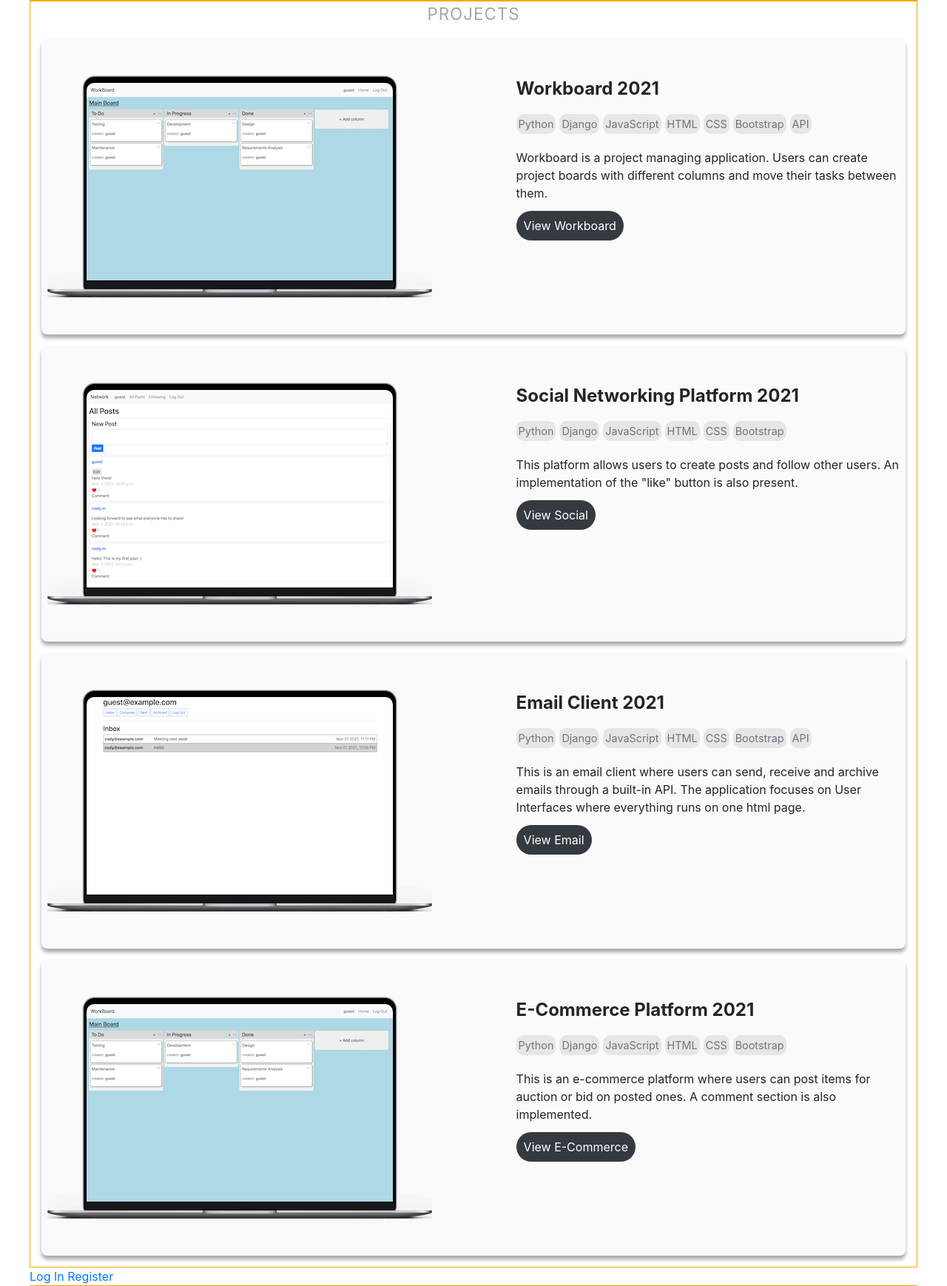
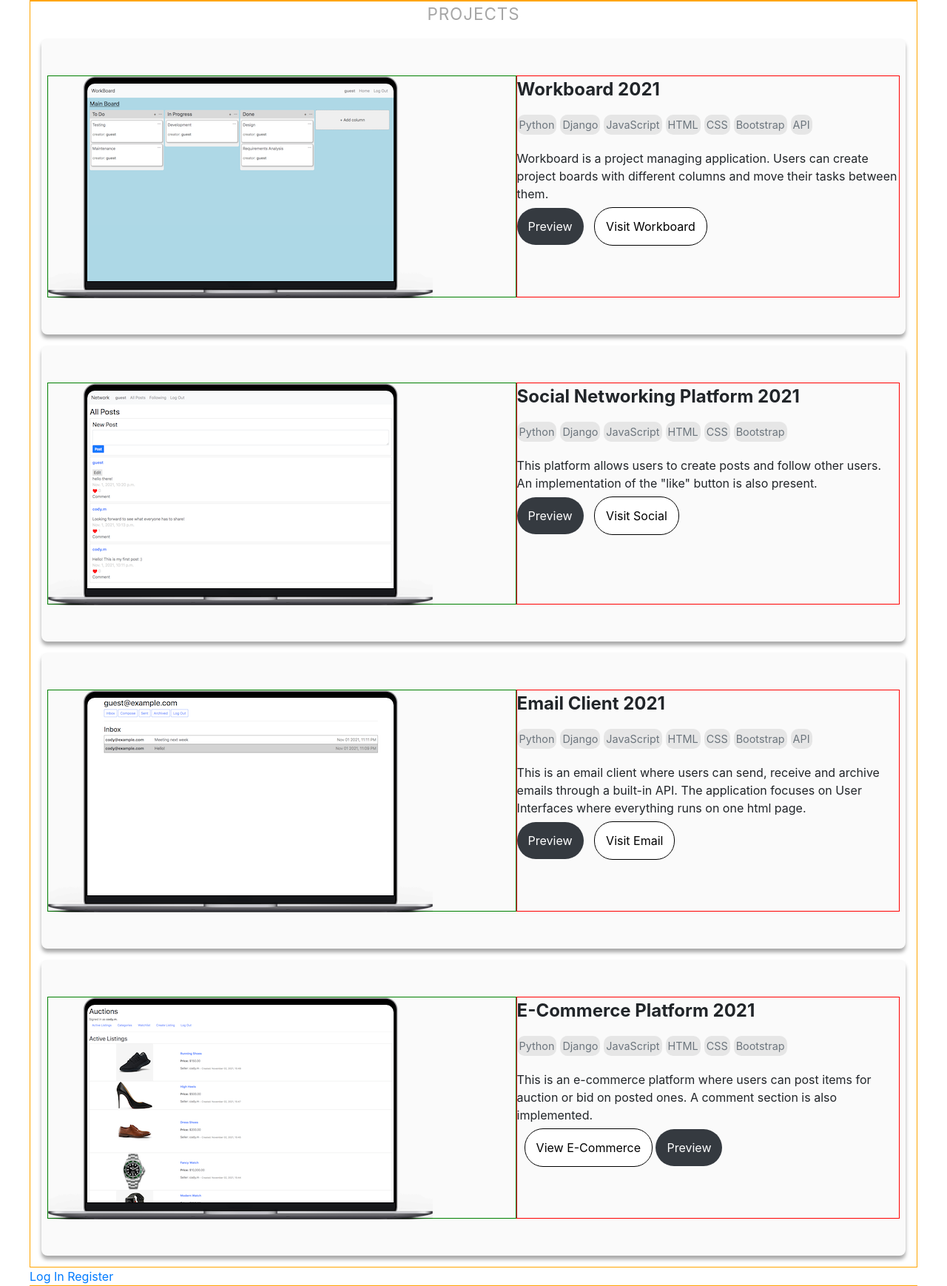
Before and after one commit to Cody06/portfolio-django, a Django app: page / in a window 1280 px wide. Shown: the part 599-2337 px from the top of the page at 74% size. Run offline with Django 3.2, Linux system fonts and the light colour scheme; some libraries are stand-ins or nearby versions.

Commit message:
Refactored

```diff
--- a/e_commerce/templates/commerce/categories-list.html
+++ b/e_commerce/templates/commerce/categories-list.html
@@ -1,4 +1,6 @@
 {% extends "commerce/layout.html" %}
+
+{% block title %} - Categories {% endblock %}
 
 {% block body %}
 	<h3>List of categories:</h3>
--- a/e_commerce/templates/commerce/create-listing.html
+++ b/e_commerce/templates/commerce/create-listing.html
@@ -1,4 +1,6 @@
 {% extends "commerce/layout.html" %}
+
+{% block title %} - New Listing {% endblock %}
 
 {% block body %}
 
--- a/e_commerce/templates/commerce/index.html
+++ b/e_commerce/templates/commerce/index.html
@@ -1,5 +1,7 @@
 {% extends "commerce/layout.html" %}
 {% load humanize %}<!-- Format large numbers with comma 1/3 (add the app in settings.py for 3/3)-->
+
+{% block title %}{% endblock %}
 
 {% block body %}
     {% if page == "category" %}
--- a/e_commerce/templates/commerce/layout.html
+++ b/e_commerce/templates/commerce/layout.html
@@ -3,7 +3,11 @@
 <!DOCTYPE html>
 <html lang="en">
     <head>
-        <title>{% block title %}E-Commerce{% endblock %}</title>
+        <meta charste="UTF-8">
+        <meta name="viewport" content="width=device-width, initial-scale=1.0">
+        <title>E-Commerce{% block title %}{% endblock %}</title>
+        <link rel="sortcut icon" href="{% static 'landing_page/pics/cm-logo.png' %}">
+
         <link rel="stylesheet" href="https://stackpath.bootstrapcdn.com/bootstrap/4.4.1/css/bootstrap.min.css" integrity="sha384-Vkoo8x4CGsO3+Hhxv8T/Q5PaXtkKtu6ug5TOeNV6gBiFeWPGFN9MuhOf23Q9Ifjh" crossorigin="anonymous">
         <link href="{% static 'commerce/styles.css' %}" rel="stylesheet">
     </head>
--- a/e_commerce/templates/commerce/listing-normal.html
+++ b/e_commerce/templates/commerce/listing-normal.html
@@ -2,9 +2,7 @@
 {% extends "commerce/layout.html" %}
 {% load humanize %}
 
-{% block title %}
-	Auctions - {{listing.title }}
-{% endblock %}
+{% block title %} - Listing: {{listing.title }} {% endblock %}
 
 {% block body %}
 	<h2>Listing: {{ listing.title }}{% if not listing.active %} (CLOSED){% endif %}</h2>
--- a/e_commerce/templates/commerce/listing.html
+++ b/e_commerce/templates/commerce/listing.html
@@ -1,9 +1,7 @@
 {% extends "commerce/layout.html" %}
 {% load humanize %}<!-- Format large numbers with comma 1/3 (settings.py for 3/3)-->
 
-{% block title %}
-	Auctions - {{listing.title }}
-{% endblock %}
+{% block title %} - Listing: {{listing.title }} {% endblock %}
 
 {% block body %}
 	<h2>Listing: {{ listing.title }}{% if not listing.active %} (CLOSED){% endif %}</h2>
--- a/e_commerce/templates/commerce/login.html
+++ b/e_commerce/templates/commerce/login.html
@@ -1,4 +1,6 @@
 {% extends "commerce/layout.html" %}
+
+{% block title %} - Login {% endblock %}
 
 {% block body %}
 
--- a/e_commerce/templates/commerce/register.html
+++ b/e_commerce/templates/commerce/register.html
@@ -1,4 +1,6 @@
 {% extends "commerce/layout.html" %}
+
+{% block title %} - Register {% endblock %}
 
 {% block body %}
 
--- a/e_commerce/templates/commerce/watchlist.html
+++ b/e_commerce/templates/commerce/watchlist.html
@@ -1,5 +1,7 @@
 {% extends "commerce/layout.html" %}
 {% load humanize %}
+
+{% block title %} - Watchlist {% endblock %}
 
 {% block body %}
     <h2>Your saved items:</h2>
--- a/e_commerce/urls.py
+++ b/e_commerce/urls.py
@@ -4,9 +4,12 @@ from . import views
 
 urlpatterns = [
     path("", views.index, name="index"),
+    path('guest-path', views.guest_path, name='guest-path'),
+
     path("login", views.login_view, name="login"),
     path("logout", views.logout_view, name="logout"),
     path("register", views.register, name="register"),
+
     path("create-listing", views.create_listing, name="create-listing"),
     path("listing/<int:listing_id>", views.listing_page, name="listing"),
     path("listing-normal", views.listing_normal, name="listing-normal"),
--- a/landing_page/static/landing_page/styles.css
+++ b/landing_page/static/landing_page/styles.css
@@ -8,7 +8,7 @@ html {
 }
 
 body {
-	display: flex;		/* mostly to center the PDF view */
+	display: flex;		/* this centers the PDF view */
 	justify-content: center;
 }
 
@@ -150,6 +150,8 @@ nav {
 	border-radius: 8px;
 	box-shadow: 0 5px 5px #aaaaaa;
 	display: flex;
+	/*flex-wrap: wrap;*/
+	flex-direction: row;
 	flex-wrap: wrap;
 	background-color: rgb(250, 250, 250);
 }
@@ -160,7 +162,7 @@ nav {
 	height: 300px;
 	margin: auto;
 	display: inline-block;
-	/*border: 1px solid red;*/
+	border: 1px solid green;
 }
 
 .project-screenshot {	/* place screenshot in the middle of the laptop screen */
@@ -170,9 +172,10 @@ nav {
 }
 
 .project-info {
-	width: 45%;
+	max-width: 45%;
 	height: 300px;
 	margin: auto;
+	border: 1px solid red;
 }
 
 .project-title {
@@ -190,15 +193,31 @@ nav {
 	margin: 20px 0px;
 }
 .project-btn {
-	background-color: #353A40;
-	color: white;
-	border-radius: 20px;
-	padding: 10px;
+	background-color: white;
+	color: black;
+	border: 1px solid black;
+	border-radius: 25px;
+	padding: 15px;
+	margin-left: 10px;
+
 }
 
 .project-btn:hover {
+	text-decoration: none;
+	border: 1px solid #F2AA4CFF;
+	color: #F2AA4CFF;
+}
+
+.preview-btn {
+	background-color: #353A40;
+	color: white;
+	border-radius: 25px;
+	padding: 15px;
+}
+
+.preview-btn:hover {
+	text-decoration: none;
 	background-color: #F2AA4CFF;
-	text-decoration: none;
 	color: white;
 }
 /*__________________________________________FOOTER__________________________________________*/
--- a/landing_page/templates/landing_page/index.html
+++ b/landing_page/templates/landing_page/index.html
@@ -89,7 +89,8 @@
 							<li>API</li>
 						</ul>
 						<p class="project-description">Workboard is a project managing application. Users can create project boards with different columns and move their tasks between them.</p>
-						<a href="{% url 'workboard:guest-path' %}" target="_blank" class="project-btn">View Workboard</a>
+						<a href="" class="preview-btn">Preview</a>
+						<a href="{% url 'workboard:guest-path' %}" target="_blank" class="project-btn">Visit Workboard</a>
 					</div>
 				</div>
 				<!--____________________________ Social ____________________________-->
@@ -109,14 +110,15 @@
 							<li>Bootstrap</li>
 						</ul>
 						<p class="project-description">This platform allows users to create posts and follow other users. An implementation of the "like" button is also present.</p>
-						<a href="{% url 'social:guest-path' %}" target="_blank" class="project-btn">View Social</a>
+						<a href="" class="preview-btn">Preview</a>
+						<a href="{% url 'social:guest-path' %}" target="_blank" class="project-btn">Visit Social</a>
 					</div>
 				</div>
 				<!--____________________________ Email ____________________________-->
 				<div class="project-container">
 					<div class="project-img">
 						<img src="{% static 'landing_page/pics/laptop_520.png' %}" width="520">
-						<img src="{% static 'landing_page/pics/mail_414.png' %}" class="project-screenshot">
+						<img src="{% static 'landing_page/pics/email_414.png' %}" class="project-screenshot">
 					</div>
 					<div class="project-info">
 						<p class="project-title">Email Client 2021</p>
@@ -130,14 +132,15 @@
 							<li>API</li>
 						</ul>
 						<p class="project-description">This is an email client where users can send, receive and archive emails through a built-in API. The application focuses on User Interfaces where everything runs on one html page.</p>
-						<a href="{% url 'mail_client:guest-path' %}" target="_blank" class="project-btn">View Email</a>
+						<a href="" class="preview-btn">Preview</a>
+						<a href="{% url 'mail_client:guest-path' %}" target="_blank" class="project-btn">Visit Email</a>
 					</div>
 				</div>
 				<!--____________________________ E-Commerce ____________________________-->
 				<div class="project-container">
 					<div class="project-img">
 						<img src="{% static 'landing_page/pics/laptop_520.png' %}" width="520">
-						<img src="{% static 'landing_page/pics/workboard_414.png' %}" class="project-screenshot">
+						<img src="{% static 'landing_page/pics/commerce_414.png' %}" class="project-screenshot">
 					</div>
 
 					<div class="project-info">
@@ -151,7 +154,8 @@
 							<li>Bootstrap</li>
 						</ul>
 						<p class="project-description">This is an e-commerce platform where users can post items for auction or bid on posted ones. A comment section is also implemented.</p>
-						<a href="{% url 'commerce:login' %}" target="_blank" class="project-btn">View E-Commerce</a>
+						<a href="{% url 'commerce:guest-path' %}" target="_blank" class="project-btn">View E-Commerce</a>
+						<a href="" class="preview-btn">Preview</a>
 					</div>
 				</div>
 			</section>
@@ -169,7 +173,7 @@
 					</tr>
 					<tr>
 						<td><img src="{% static 'landing_page/pics/email_24.png' %}"></td>
-						<td>cody.miu@gmail.com</td>
+						<td><a href="mailto: cody.miu@gmail.com" target="_blank">cody.miu@gmail.com</a></td>
 					</tr>
 						<td><img src="{% static 'landing_page/pics/linkedin_round_24.png' %}"></td>
 						<td><a href="http://www.linkedin.com/in/cody-miu" target="_blank">linkedin.com/in/cody-miu</a></td>
--- a/social/views.py
+++ b/social/views.py
@@ -18,7 +18,7 @@ from datetime import datetime
 
 def index(request):
     """ This renders the All Posts page """
-    allPosts = Post.objects.order_by("-timestamp").all()
+    allPosts = Post.objects.order_by('-timestamp').all()
 
     # Adding the paginator - source: https://docs.djangoproject.com/en/3.0/topics/pagination/
     paginator = Paginator(allPosts, 10) # Show 10 posts per page
@@ -49,7 +49,7 @@ def profile_page(request, username):
     """ This renders the user's profile page """
     userObject = User.objects.get(username=username)    # This is the user from where the page was linked
 
-    userPosts = Post.objects.filter(creator=userObject).order_by("-timestamp")
+    userPosts = Post.objects.filter(creator=userObject).order_by('-timestamp')
     paginator = Paginator(userPosts, 10)
     page_number = request.GET.get('page')
     page_obj = paginator.get_page(page_number)
@@ -137,7 +137,7 @@ def following_page(request, username):
         users_we_follow.append(user.following)
 
     # Get all the posts of the users we are following (many-to-many) in reverse chronological order
-    users_we_follow_posts = Post.objects.filter(creator__in=users_we_follow).order_by("-timestamp")
+    users_we_follow_posts = Post.objects.filter(creator__in=users_we_follow).order_by('-timestamp')
 
     # Adding the paginator
     paginator = Paginator(users_we_follow_posts, 10)
--- a/workboard/views.py
+++ b/workboard/views.py
@@ -149,7 +149,7 @@ def col_options(request, col_id):
 def cards(request, col_id):
 	if request.method == 'GET':		# get the cards from the database
 		# Get the <QuerySet [<Card object>, <Card object>] in ascending order, ("-position") would be for descending
-		cards_for_column = Card.objects.filter(column=Column.objects.get(pk=col_id)).order_by("position")
+		cards_for_column = Card.objects.filter(column=Column.objects.get(pk=col_id)).order_by('position')
 		return JsonResponse([card.serialize() for card in cards_for_column], safe=False) # Return an array of JASON data
 
 	elif request.method == 'POST': 		# save the card in the database
```
Also changed, not shown: e_commerce/views.py (+15 -4 lines), db.sqlite3, landing_page/static/landing_page/pics/cm-logo.png, landing_page/static/landing_page/pics/commerce_414.png (added), landing_page/static/landing_page/pics/email_414.png (renamed from landing_page/static/landing_page/pics/mail_414.png).
